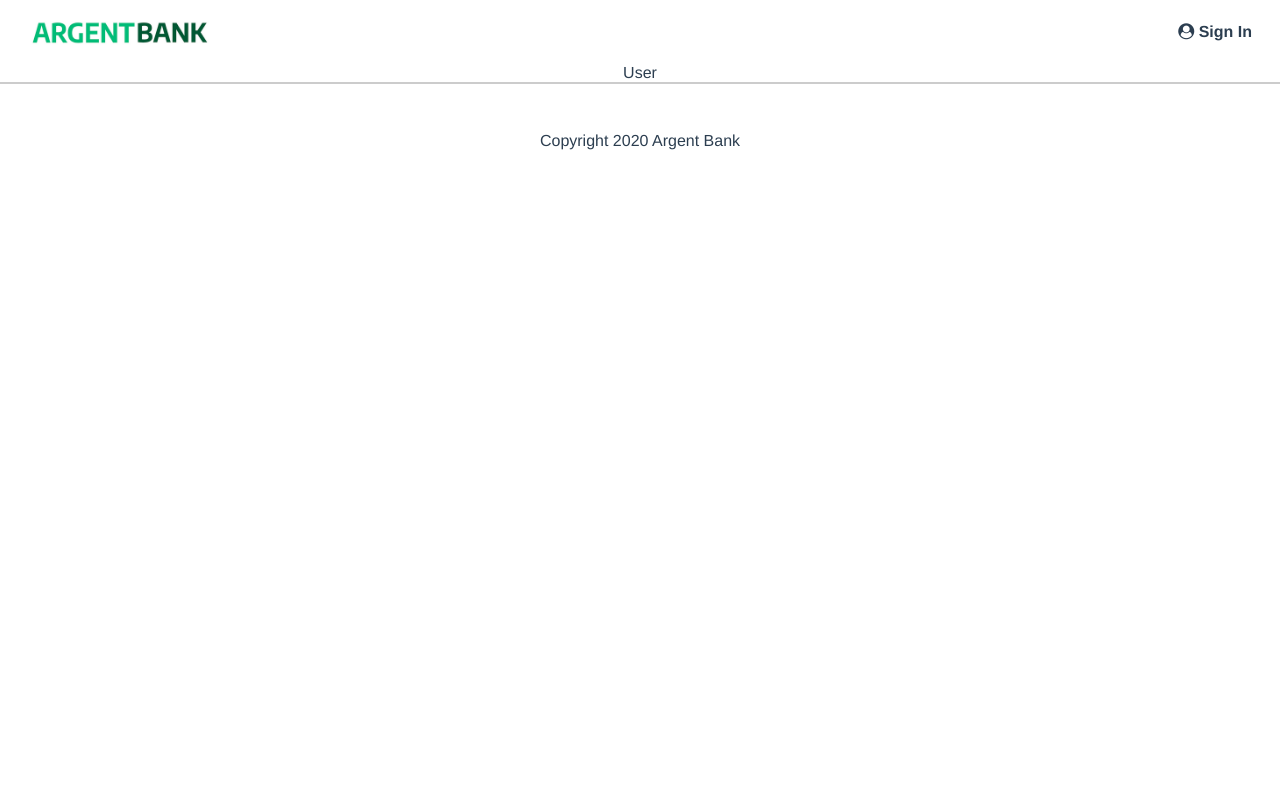
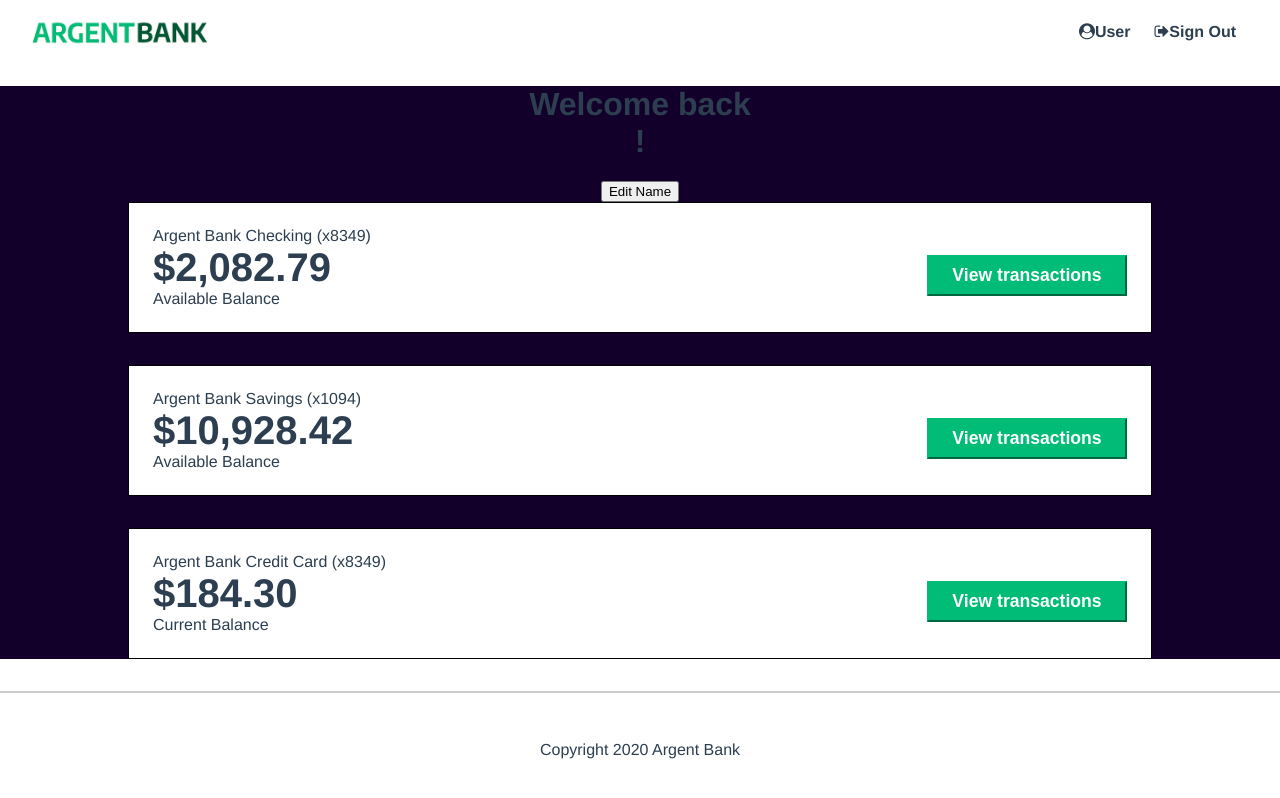
Before and after one commit to JeremP62/ArgentBank-Frontend, a React (Vite) app: page /profile in a window 1280 px wide. Built offline with nearby package versions, Linux system fonts and the light colour scheme; no server answers; sample sign-in values are in the browser's storage.

Commit message:
fix username

```diff
--- a/src/App.jsx
+++ b/src/App.jsx
@@ -2,6 +2,7 @@ import { BrowserRouter as Router, Routes, Route } from 'react-router-dom';
 import Header from './components/Header';
 import Home from './pages/Home';
 import Login from './pages/Login';
+import User from './components/User';
 
 
 function App() {
@@ -11,7 +12,7 @@ function App() {
       <Routes>
         <Route path="/" element={<Home />} />
         <Route path="/login" element={<Login />} />
-        <Route path="/profile" element={<div>User</div>} />
+        <Route path="/profile" element={<User />} />
       </Routes>
       <footer className='footer'>
         <p>Copyright 2020 Argent Bank</p>
--- a/src/components/Header.jsx
+++ b/src/components/Header.jsx
@@ -1,8 +1,21 @@
-import { Link } from "react-router-dom";
+import { Link, useNavigate } from "react-router-dom";
+import { useSelector, useDispatch } from "react-redux";
+import { logout } from "../features/authSlice";
 import logo from '../assets/img/argentBankLogo.png';
 
+function Header() {
+  const dispatch = useDispatch();
+  const navigate = useNavigate();
 
-function Header() {
+  // On récupère le token et les infos user depuis le store
+  const { token, user } = useSelector((state) => state.auth);
+
+  const handleLogout = (e) => {
+    e.preventDefault();
+    dispatch(logout()); // On supprime le token dans Redux
+    navigate("/");      // On redirige vers l'accueil
+  };
+
   return (
     <nav className="main-nav">
       <Link className="main-nav-logo" to="/">
@@ -14,9 +27,25 @@ function Header() {
         <h1 className="sr-only">Argent Bank</h1>
       </Link>
       <div>
-        <Link className="main-nav-item" to="/login">
-          <i className="fa fa-user-circle"></i> Sign In
-        </Link>
+        {token ? (
+          /* SI LE TOKEN EXISTE : On affiche le profil et le bouton Sign Out */
+          <>
+            <Link className="main-nav-item" to="/profile">
+              <i className="fa fa-user-circle"></i>
+              {user?.userName || user?.firstName || "User"}
+            </Link>
+            <Link className="main-nav-item" to="/" onClick={handleLogout}>
+              <i className="fa fa-sign-out"></i>
+              Sign Out
+            </Link>
+          </>
+        ) : (
+          /* SI PAS DE TOKEN : On affiche le bouton Sign In habituel */
+          <Link className="main-nav-item" to="/login">
+            <i className="fa fa-user-circle"></i>
+            Sign In
+          </Link>
+        )}
       </div>
     </nav>
   );
--- a/src/components/User.jsx
+++ b/src/components/User.jsx
@@ -1,9 +1,127 @@
-function User({ firstname, lastname }) {
+import React, { useEffect, useState } from 'react';
+import { useSelector, useDispatch } from 'react-redux';
+import { useNavigate } from 'react-router-dom';
+import { setCredentials, updateUsername } from '../features/authSlice';
+
+function User() {
+  const dispatch = useDispatch();
+  const navigate = useNavigate();
+
+  const { token, user } = useSelector((state) => state.auth);
+  const [isEditing, setIsEditing] = useState(false);
+  const [newUserName, setNewUserName] = useState('');
+
+  console.log("REACT VOIT DANS REDUX :", user?.userName);
+  console.log("État complet user:", user);
+
+  // Charger le profil au montage du composant
+  useEffect(() => {
+    if (!token) {
+      navigate('/login');
+      return;
+    }
+
+    const getUserProfile = async () => {
+      try {
+        const response = await fetch('http://localhost:3001/api/v1/user/profile', {
+          method: 'POST',
+          headers: {
+            'Content-Type': 'application/json',
+            'Authorization': `Bearer ${token}`
+          },
+        });
+
+        if (response.ok) {
+          const data = await response.json();
+          dispatch(setCredentials(data.body));
+        }
+      } catch (error) {
+        console.error("Erreur profile:", error);
+      }
+    };
+
+    getUserProfile();
+  }, [token, dispatch, navigate]);
+
+  // Synchronise le champ de texte avec Redux quand on commence à éditer
+  useEffect(() => {
+    if (isEditing && user) {
+      setNewUserName(user.userName || '');
+    }
+  }, [isEditing, user]);
+
+  // Save le nouveau pseudo (LOCAL SEULEMENT - sans backend)
+  const handleSave = (e) => {
+    e.preventDefault();
+    console.log("🔵 Changement local du userName:", newUserName);
+
+    // Mise à jour locale dans Redux + localStorage
+    dispatch(updateUsername(newUserName));
+    setIsEditing(false);
+  };
+
+  const accountsData = [
+    { title: "Argent Bank Checking (x8349)", amount: "$2,082.79", description: "Available Balance" },
+    { title: "Argent Bank Savings (x1094)", amount: "$10,928.42", description: "Available Balance" },
+    { title: "Argent Bank Credit Card (x8349)", amount: "$184.30", description: "Current Balance" },
+  ];
+
   return (
-    <div className="header">
-      <h1>Welcome back<br />{firstname} {lastname}!</h1>
-      <button className="edit-button">Edit Name</button>
-    </div>
+    <main className="main bg-dark">
+      <div className="header">
+        {isEditing ? (
+          <form className="edit-user-form" onSubmit={handleSave}>
+            <h1>Edit user info</h1>
+            <div className="edit-input">
+              <label htmlFor="username">User name:</label>
+              <input
+                type="text"
+                id="username"
+                value={newUserName}
+                onChange={(e) => setNewUserName(e.target.value)}
+                required
+              />
+            </div>
+            <div className="edit-input">
+              <label>First name:</label>
+              <input type="text" value={user?.firstName || ''} disabled className="input-disabled" />
+            </div>
+            <div className="edit-input">
+              <label>Last name:</label>
+              <input type="text" value={user?.lastName || ''} disabled className="input-disabled" />
+            </div>
+            <div className="edit-buttons">
+              <button type="submit" className="edit-button-form">Save</button>
+              <button type="button" className="edit-button-form" onClick={() => setIsEditing(false)}>Cancel</button>
+            </div>
+          </form>
+        ) : (
+          <>
+            <h1>
+              Welcome back<br />
+              {user?.userName || user?.firstName}!
+            </h1>
+            <button className="edit-button" onClick={() => setIsEditing(true)}>
+              Edit Name
+            </button>
+          </>
+        )}
+      </div>
+
+      <h2 className="sr-only">Accounts</h2>
+      {accountsData.map((account, index) => (
+        <section key={index} className="account">
+          <div className="account-content-wrapper">
+            <h3 className="account-title">{account.title}</h3>
+            <p className="account-amount">{account.amount}</p>
+            <p className="account-amount-description">{account.description}</p>
+          </div>
+          <div className="account-content-wrapper cta">
+            <button className="transaction-button">View transactions</button>
+          </div>
+        </section>
+      ))}
+    </main>
   );
 }
 
--- a/src/features/authSlice.js
+++ b/src/features/authSlice.js
@@ -3,22 +3,44 @@ import { createSlice } from '@reduxjs/toolkit';
 const authSlice = createSlice({
   name: 'auth',
   initialState: {
-    token: null,
-    isAuthenticated: false,
+    token: localStorage.getItem('token') || null,
+    user: null,
+    isAuthenticated: !!localStorage.getItem('token'),
   },
   reducers: {
-    // action pour se connecter
     loginSuccess: (state, action) => {
       state.token = action.payload;
       state.isAuthenticated = true;
+      localStorage.setItem('token', action.payload);
     },
-    // action pour se déconnecter
+    setCredentials: (state, action) => {
+      state.user = action.payload;
+
+      // Récupérer le userName personnalisé s'il existe
+      const customUserName = localStorage.getItem('customUserName');
+      if (customUserName) {
+        state.user.userName = customUserName;
+      }
+    },
+    updateUsername: (state, action) => {
+      console.log("🔴 REDUCER updateUsername appelé avec:", action.payload);
+      if (state.user) {
+        state.user.userName = action.payload;
+        // Sauvegarder dans localStorage
+        localStorage.setItem('customUserName', action.payload);
+        console.log("🔴 Nouveau state.user.userName:", state.user.userName);
+      }
+    },
     logout: (state) => {
       state.token = null;
+      state.user = null;
       state.isAuthenticated = false;
+      localStorage.removeItem('token');
+      localStorage.removeItem('customUserName');
     },
   },
 });
 
-export const { loginSuccess, logout } = authSlice.actions;
+export const { loginSuccess, setCredentials, updateUsername, logout } = authSlice.actions;
+
 export default authSlice.reducer;
--- a/src/pages/Login.jsx
+++ b/src/pages/Login.jsx
@@ -1,26 +1,76 @@
-import React from 'react';
+import React, { useState } from 'react';
+import { useDispatch } from 'react-redux';
+import { useNavigate } from 'react-router-dom';
+import { loginSuccess } from '../features/authSlice';
 
 const Login = () => {
+  // 1. Définir les états pour récupérer les saisies
+  const [email, setEmail] = useState('');
+  const [password, setPassword] = useState('');
+
+  const dispatch = useDispatch();
+  const navigate = useNavigate();
+
+  // 2. envoi du formulaire
+  const handleSubmit = async (e) => {
+    e.preventDefault(); // Empêche le rechargement de la page
+
+    try {
+      const response = await fetch('http://localhost:3001/api/v1/user/login', {
+        method: 'POST',
+        headers: { 'Content-Type': 'application/json' },
+        body: JSON.stringify({ email, password }),
+      });
+
+      const data = await response.json();
+
+      if (response.ok) {
+        // Si l'API répond 200 (OK), on stocke le token dans Redux
+        dispatch(loginSuccess(data.body.token));
+        // On redirige vers la page profile
+        navigate('/profile');
+      } else {
+        // Si l'API répond avec une erreur (400, etc.)
+        alert(data.message || "Identifiants incorrects");
+      }
+    } catch (error) {
+      console.error("Erreur réseau :", error);
+      alert("Le serveur ne répond pas. Lancez le backend sur le port 3001.");
+    }
+  };
+
   return (
     <main className="main bg-dark">
       <section className="sign-in-content">
         <i className="fa fa-user-circle sign-in-icon"></i>
         <h1>Sign In</h1>
-        <form>
+        <form onSubmit={handleSubmit}>
           <div className="input-wrapper">
             <label htmlFor="username">Username</label>
-            <input type="text" id="username" />
+            <input
+              type="text"
+              id="username"
+              value={email}
+              onChange={(e) => setEmail(e.target.value)} // Met à jour l'email
+              required
+            />
           </div>
           <div className="input-wrapper">
             <label htmlFor="password">Password</label>
-            <input type="password" id="password" />
+            <input
+              type="password"
+              id="password"
+              value={password}
+              onChange={(e) => setPassword(e.target.value)}
+              autoComplete="current-password"
+              required
+            />
           </div>
           <div className="input-remember">
             <input type="checkbox" id="remember-me" />
             <label htmlFor="remember-me">Remember me</label>
           </div>
-
-          <button className="sign-in-button">Sign In</button>
+          <button type="submit" className="sign-in-button">Sign In</button>
         </form>
       </section>
     </main>
--- a/src/sass/components/_header.scss
+++ b/src/sass/components/_header.scss
@@ -10,7 +10,7 @@
 }
 .main-nav-item {
   text-decoration: none;
-  margin-right: 0.5rem;
+  margin-right: 1.5rem;
 }
 .main-nav-item:hover {
   text-decoration: underline;
```
